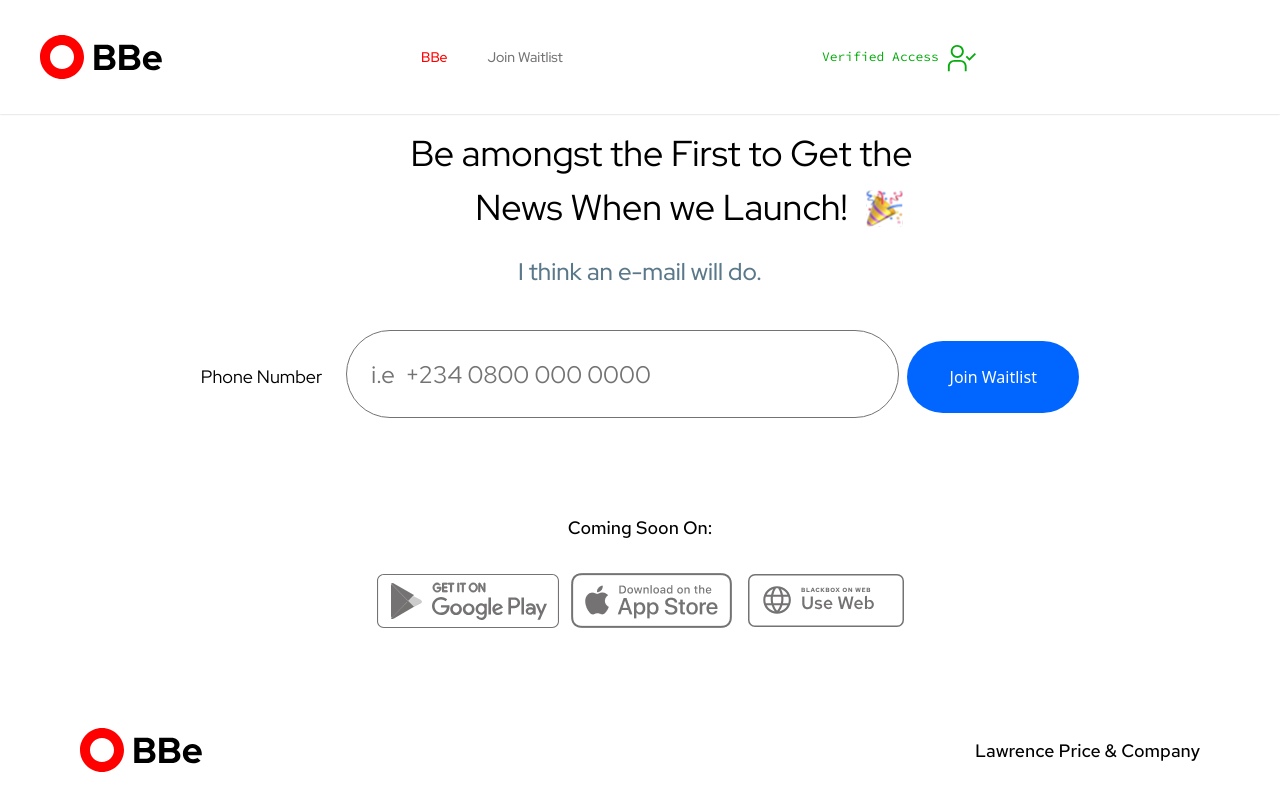
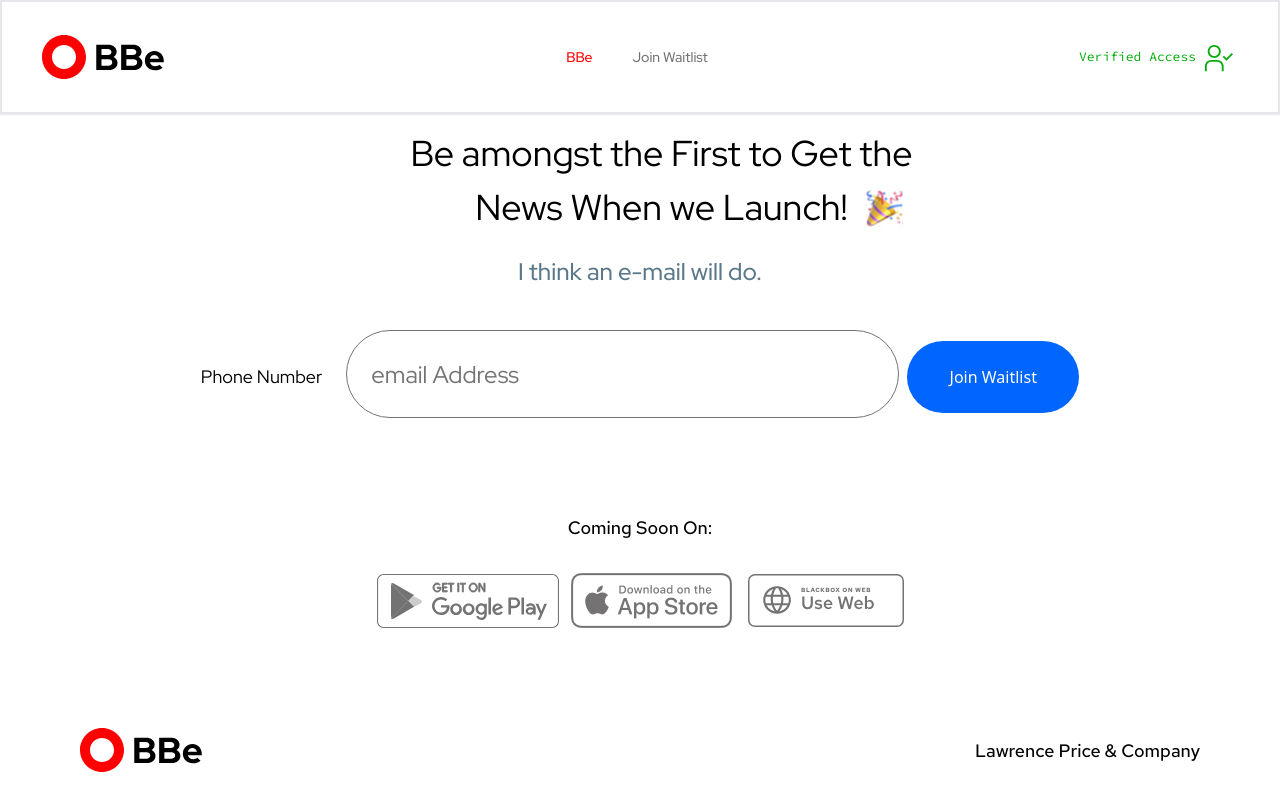
Before and after one commit to chris097/lawrenceprice-test, a React (Create React App) app: page /waitlist in a window 1280 px wide. Both pictures are taken after a click on the button "I would prefer an SMS instead.". Shown: the part 1328-2128 px from the top of the page. Built offline with nearby package versions, Linux system fonts and the light colour scheme.

Commit message:
fix: waitlist header

```diff
--- a/src/components/header/WaitListHeader.js
+++ b/src/components/header/WaitListHeader.js
@@ -24,21 +24,21 @@ export const Header = ({onClickHandler}) => {
   }
 
   return (
-    <div className="bg-white w-full h-114 shadow-primaryShadow flex justify-between lg:px-10 px-4 items-center cursor-pointer fixed z-40">
+    <div className="bg-white w-full h-114 shadow-primaryShadow flex justify-between border-2 lg:px-10 px-4 items-center cursor-pointer fixed z-40">
       <div><LogoIcon /></div>
-      <div className="text-14 font-RatDisplay whitespace-nowrap font-500">
+      <div className="text-14 font-RatDisplay whitespace-nowrap font-500 lg:-ml-32 -ml-20">
         <span className="text-secondaryColor lg:mr-10 mr-3 ml-5 lg:ml-0">BBe</span>
         <span className="text-primaryGray">Join Waitlist</span>
       </div>
-      <div className="flex items-center">
-        <span className="text-primaryColor text-13 font-SourceCode lg:visible invisible">Verified Access</span>
-        <button className="invisible lg:visible" onClick={onClickHandler} type="button"><LogInIcon /></button>
+      <div className="flex items-center invisible lg:visible absolute right-10">
+        <span className="text-primaryColor text-13 font-SourceCode">Verified Access</span>
+        <button className="" onClick={onClickHandler} type="button"><LogInIcon /></button>
       </div>
       <div className="flex items-center">
         {menu === 'menu' && <button onClick={toggleMenu} className=" text-36 lg:invisible visible absolute right-6"><HiMenu /></button>}
-       { menuClose === 'close' && <button onClick={toggleClose} className="text-24 text-primaryGray lg:invisible visible absolute right-6"><GrClose /></button>}
+       { menuClose === 'close' && <button onClick={toggleClose} className="text-24 text-primaryGray lg:hidden inline-block absolute right-6"><GrClose /></button>}
       </div>
-      { drop === 'drop' && <div className="fixed right-0 top-32 -mt-4 shadow-sm visible lg:invisible bg-white w-48 h-14">
+      { drop === 'drop' && <div className="fixed right-0 top-32 -mt-4 shadow-sm inline-block lg:hidden bg-white w-48 h-14">
       <div className="flex justify-center items-center">
       <span className="text-primaryColor text-13 font-SourceCode">Verified Access</span>
       <button onClick={onClickHandler} type="button"><LogInIcon /></button>
--- a/src/components/waitList/WaitList.js
+++ b/src/components/waitList/WaitList.js
@@ -31,9 +31,9 @@ const WaitList = () => {
         <div>
         <form className="flex justify-center mt-10 whitespace-nowrap">
         <div className="">
-          <span className="text-18 font-RatDisplay lg:mr-6">Phone Number</span>
-          <input className="lg:w-553 w-167 lg:h-88 h-60 border border-primaryGray rounded-full outline-none pl-6 placeholder-primaryGray text-24 font-400 font-RatDisplay" type="email" placeholder="i.e  +234 0800 000 0000" />
-          <button className="lg:h-72 h-40 lg:w-172 w-50 bg-primaryBlue text-white lg:rounded-full rounded-2xl ml-2" type="submit">Join Waitlist</button>
+          <span className="text-18 font-RatDisplay hidden lg:inline-block mr-0 lg:mr-6">Phone Number</span>
+          <input className="lg:w-553 w-240 lg:h-88 h-60 border border-primaryGray rounded-full outline-none pl-6 placeholder-primaryGray text-24 font-400 font-RatDisplay" type="email" placeholder="email Address" />
+          <button className="lg:h-72 h-50 lg:w-172 w-110 bg-primaryBlue text-white rounded-full ml-2" type="submit">Join Waitlist</button>
         </div>
         </form>
         </div>
```
